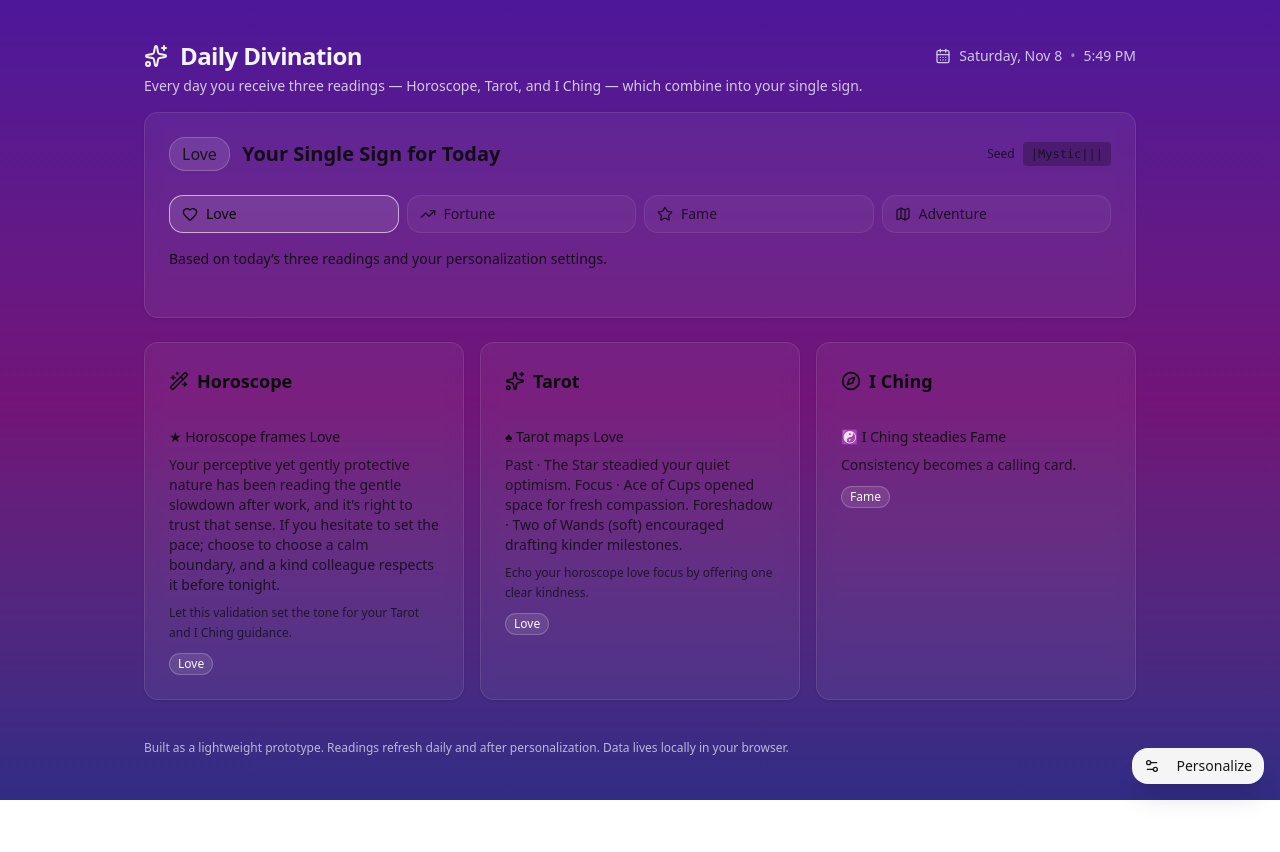
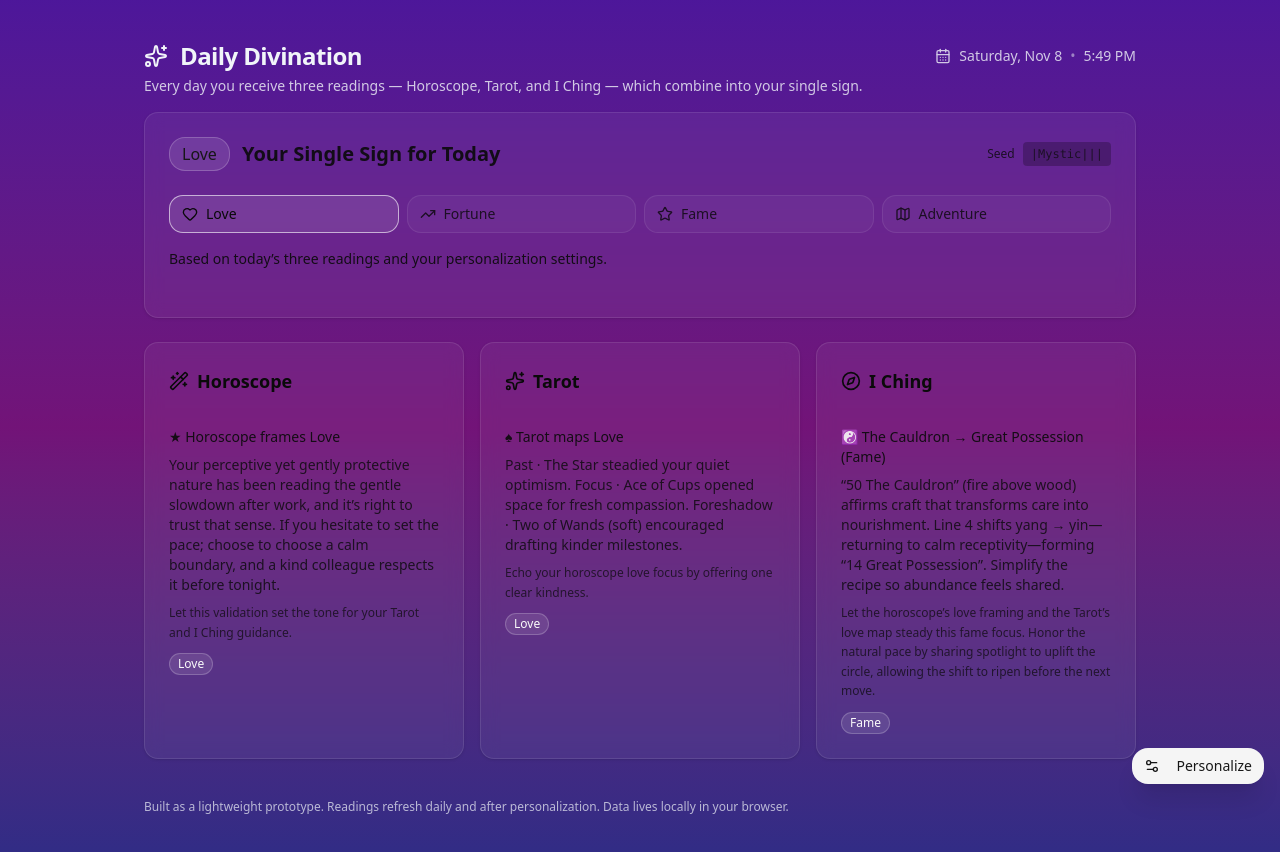
Before and after one commit to hcarstens/MorningCast, a Next.js app in the folder morning-cast-app/: page / in a window 1280 px wide. Shown: the top 852 px of the page. Before the commit the page ends 800 px from the top, so only its background shows below. Built offline with nearby package versions, Linux system fonts and the light colour scheme.

Commit message:
Implement structured I Ching readings

```diff
--- a/morning-cast-app/src/app/page.tsx
+++ b/morning-cast-app/src/app/page.tsx
@@ -349,36 +349,229 @@ function inferSignFromIntention(intention: string): SingleSign | null {
   return null;
 }
 
-// --- Sample flavor text pools --- //
-const FLAVORS: Record<SingleSign, string[]> = {
-  Love: [
-    "A gentle nudge opens a heartfelt door.",
-    "Connection ripples from a small kindness.",
-    "Old sparks meet new patience.",
-  ],
-  Fortune: [
-    "A tidy ledger invites a lucky line.",
-    "The right ask finds the right ear.",
-    "Chance prefers prepared lists.",
-  ],
-  Fame: [
-    "Your name rides a favorable breeze.",
-    "A spotlight finds craft, not noise.",
-    "Consistency becomes a calling card.",
-  ],
-  Adventure: [
-    "A detour hides the best view.",
-    "Say yes to the map’s smudge.",
-    "Curiosity hands you sturdy boots.",
-  ],
-};
-
 const SIGN_ADVICE: Record<SingleSign, string> = {
   Love: "offering one clear kindness",
   Fortune: "tracking the next promising step",
   Fame: "sharing your craft with steady pride",
   Adventure: "choosing the curious route today",
 };
+
+type LineShift = "yin-to-yang" | "yang-to-yin";
+
+type HexagramTransition = {
+  to: number;
+  line: number;
+  shift: LineShift;
+  counsel: string;
+  bias: SingleSign;
+};
+
+type HexagramProfile = {
+  number: number;
+  name: string;
+  image: string;
+  focus: SingleSign[];
+  attribute: string;
+  action: string;
+  transitions: HexagramTransition[];
+};
+
+const HEXAGRAMS = {
+  11: {
+    number: 11,
+    name: "Peace",
+    image: "earth above heaven",
+    focus: ["Love", "Fortune"],
+    attribute: "balance rooted in shared ease",
+    action: "welcoming calm reciprocity",
+    transitions: [
+      {
+        to: 32,
+        line: 2,
+        shift: "yin-to-yang",
+        counsel: "Commit gently to what keeps the channel steady.",
+        bias: "Fortune",
+      },
+      {
+        to: 24,
+        line: 6,
+        shift: "yang-to-yin",
+        counsel: "Close the cycle softly so the next return stays warm.",
+        bias: "Love",
+      },
+    ],
+  },
+  14: {
+    number: 14,
+    name: "Great Possession",
+    image: "fire above heaven",
+    focus: ["Fortune", "Fame"],
+    attribute: "abundance stewarded with nobility",
+    action: "sharing spotlight to uplift the circle",
+    transitions: [
+      {
+        to: 32,
+        line: 1,
+        shift: "yin-to-yang",
+        counsel: "Anchor resources in rhythms that respect timing.",
+        bias: "Fortune",
+      },
+      {
+        to: 50,
+        line: 5,
+        shift: "yang-to-yin",
+        counsel: "Use your spotlight to nourish quieter voices.",
+        bias: "Fame",
+      },
+    ],
+  },
+  24: {
+    number: 24,
+    name: "Returning",
+    image: "earth above thunder",
+    focus: ["Adventure", "Fortune"],
+    attribute: "renewal sparked by heartfelt return",
+    action: "re-entering the cycle with mindful gratitude",
+    transitions: [
+      {
+        to: 46,
+        line: 1,
+        shift: "yin-to-yang",
+        counsel: "Step back in with optimism; the ground remembers you.",
+        bias: "Adventure",
+      },
+      {
+        to: 14,
+        line: 4,
+        shift: "yang-to-yin",
+        counsel: "Bring the lesson home and share the gains lightly.",
+        bias: "Fortune",
+      },
+    ],
+  },
+  31: {
+    number: 31,
+    name: "Influence",
+    image: "lake above mountain",
+    focus: ["Love", "Fame"],
+    attribute: "influence born from receptive warmth",
+    action: "listening for resonance before moving",
+    transitions: [
+      {
+        to: 46,
+        line: 2,
+        shift: "yin-to-yang",
+        counsel: "Accept help and rise together, not alone.",
+        bias: "Adventure",
+      },
+      {
+        to: 11,
+        line: 4,
+        shift: "yang-to-yin",
+        counsel: "Ease the pace so harmony can settle in.",
+        bias: "Love",
+      },
+    ],
+  },
+  32: {
+    number: 32,
+    name: "Lasting",
+    image: "thunder above wind",
+    focus: ["Fortune", "Adventure"],
+    attribute: "steadiness that keeps promises breathing",
+    action: "keeping rhythm without forcing",
+    transitions: [
+      {
+        to: 53,
+        line: 1,
+        shift: "yang-to-yin",
+        counsel: "Start with a quiet pledge and let trust accrue.",
+        bias: "Adventure",
+      },
+      {
+        to: 14,
+        line: 4,
+        shift: "yin-to-yang",
+        counsel: "Share your steadiness so abundance can circulate.",
+        bias: "Fortune",
+      },
+    ],
+  },
+  46: {
+    number: 46,
+    name: "Pushing Upward",
+    image: "earth above wind",
+    focus: ["Adventure", "Fame"],
+    attribute: "gentle ascent supported by trust",
+    action: "inviting cooperation for each step",
+    transitions: [
+      {
+        to: 11,
+        line: 3,
+        shift: "yin-to-yang",
+        counsel: "Gather allies before the next lift; shared patience brings balance.",
+        bias: "Love",
+      },
+      {
+        to: 53,
+        line: 5,
+        shift: "yin-to-yang",
+        counsel: "Keep climbing with kindness—the path opens slowly.",
+        bias: "Adventure",
+      },
+    ],
+  },
+  50: {
+    number: 50,
+    name: "The Cauldron",
+    image: "fire above wood",
+    focus: ["Fame", "Love"],
+    attribute: "craft that transforms care into nourishment",
+    action: "tending the shared vessel with sincerity",
+    transitions: [
+      {
+        to: 31,
+        line: 2,
+        shift: "yin-to-yang",
+        counsel: "Let sincere offerings draw the right collaborators.",
+        bias: "Fame",
+      },
+      {
+        to: 14,
+        line: 4,
+        shift: "yang-to-yin",
+        counsel: "Simplify the recipe so abundance feels shared.",
+        bias: "Fortune",
+      },
+    ],
+  },
+  53: {
+    number: 53,
+    name: "Gradual Progress",
+    image: "wind above mountain",
+    focus: ["Adventure", "Love"],
+    attribute: "patience that lets progress unfurl",
+    action: "letting each stage ripen naturally",
+    transitions: [
+      {
+        to: 31,
+        line: 3,
+        shift: "yin-to-yang",
+        counsel: "Lead with listening; influence follows patient presence.",
+        bias: "Love",
+      },
+      {
+        to: 50,
+        line: 5,
+        shift: "yang-to-yin",
+        counsel: "Refine what you offer so it nourishes everyone.",
+        bias: "Fame",
+      },
+    ],
+  },
+} satisfies Record<number, HexagramProfile>;
+
+const HEXAGRAM_LIST: HexagramProfile[] = Object.values(HEXAGRAMS);
 
 // --- Generation logic --- //
 function pick<T>(rand: () => number, arr: T[]): T {
@@ -469,12 +662,41 @@ function generateTarotReading(
   };
 }
 
-function generateIChingReading(rand: () => number, profile: Profile): Reading {
+function prioritizeTransitions(
+  transitions: HexagramTransition[],
+  horoscopeSign: SingleSign,
+  tarotSign: SingleSign
+): HexagramTransition[] {
+  const aligned = transitions.filter(
+    (transition) => transition.bias === horoscopeSign || transition.bias === tarotSign
+  );
+  return aligned.length ? aligned : transitions;
+}
+
+function generateIChingReading(
+  rand: () => number,
+  profile: Profile,
+  horoscope: Reading,
+  tarot: Reading
+): Reading {
   const sign = chooseSignForDivinator(rand, "I Ching", profile.intention);
-  const headline = `☯ I Ching steadies ${sign}`;
-  const flavor = pick(rand, FLAVORS[sign]);
+  const relevantHexagrams = HEXAGRAM_LIST.filter((hex) => hex.focus.includes(sign));
+  const primary = relevantHexagrams.length ? pick(rand, relevantHexagrams) : pick(rand, HEXAGRAM_LIST);
+  const transitionPool = prioritizeTransitions(primary.transitions, horoscope.sign, tarot.sign);
+  const transition = pick(rand, transitionPool);
+  const future = HEXAGRAMS[transition.to];
+  const movement = transition.shift === "yin-to-yang" ? "yin → yang" : "yang → yin";
+  const movementTone =
+    transition.shift === "yin-to-yang" ? "inviting gentle action" : "returning to calm receptivity";
+  const headline = `☯ ${primary.name} → ${future.name} (${sign})`;
+  const flavor = `“${primary.number} ${primary.name}” (${primary.image}) affirms ${primary.attribute}. Line ${
+    transition.line
+  } shifts ${movement}—${movementTone}—forming “${future.number} ${future.name}”. ${transition.counsel}`;
+  const detail = `Let the horoscope’s ${horoscope.sign.toLowerCase()} framing and the Tarot’s ${tarot.sign.toLowerCase()} map steady this ${sign.toLowerCase()} focus. Honor the natural pace by ${
+    future.action
+  }, allowing the shift to ripen before the next move.`;
 
-  return { divinator: "I Ching", headline, flavor, sign };
+  return { divinator: "I Ching", headline, flavor, sign, detail };
 }
 
 function combineToSingleSign(readings: Reading[], rand: () => number, focus: Profile["focus"]): SingleSign {
@@ -532,7 +754,7 @@ export default function DailyDivinationApp() {
   const readings = useMemo(() => {
     const horoscope = generateHoroscopeReading(rand, profile, readingMoment, birthMoment);
     const tarot = generateTarotReading(rand, profile, horoscope);
-    const iching = generateIChingReading(rand, profile);
+    const iching = generateIChingReading(rand, profile, horoscope, tarot);
     return [horoscope, tarot, iching];
   }, [rand, profile, readingMoment, birthMoment]);
 
```
